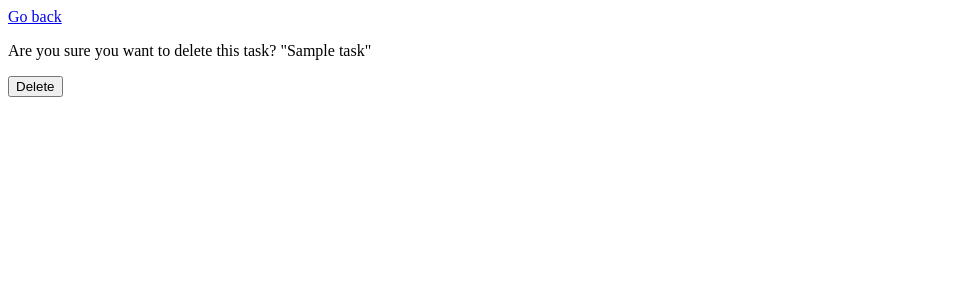
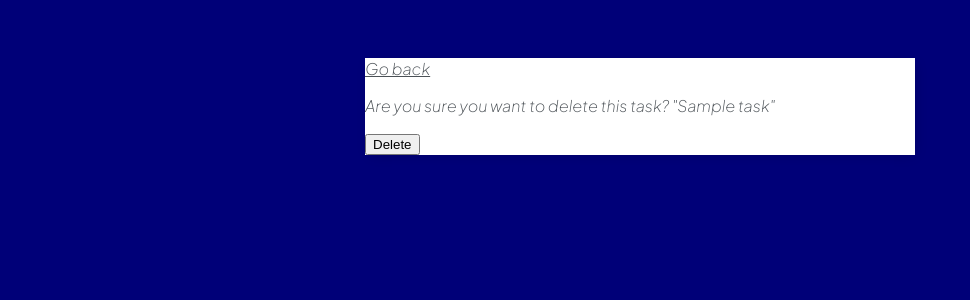
Before and after one commit to tiagovmvieira/to_do_list, a Django app: template base/templates/base/task_confirm_delete.html in a window 1280 px wide. Shown: the top 300 px of the page, without its empty margins (0-970 px from the left). Run offline with Django 4.2, Linux system fonts and the light colour scheme; the template is opened without the code that fills it: most values are stand-ins (such as "Sample title", 1, 10 or a date in 2020).

Commit message:
add style pages

```diff
--- a/base/templates/base/login.html
+++ b/base/templates/base/login.html
@@ -1,3 +1,6 @@
+{% extends 'base/main.html' %}
+{% block content %}
+
 <h1>Login</h1>
 
 <form method = 'POST'>
@@ -7,3 +10,5 @@
 </form>
 
 <p>Don't have an account? <a href = "{% url 'register' %}">Register</a></p>
+
+{% endblock content %}
--- /dev/null
+++ b/base/templates/base/main.html
@@ -0,0 +1,72 @@
+<!DOCTYPE html>
+<html>
+
+<head>
+    <meta charset = "utf-8">
+    <meta http-equiv = "X-UA-Compatible" content = "IE = edge">
+    <title>To Do Items</title>
+    <meta name = "description" content = "">
+    <meta name = "viewport" content = "width=device-width, initial-scale=1">
+
+    <link rel="preconnect" href="https://fonts.googleapis.com">
+    <link rel="preconnect" href="https://fonts.gstatic.com" crossorigin>
+    <link href="https://fonts.googleapis.com/css2?family=Plus+Jakarta+Sans:ital,wght@1,200&display=swap" rel="stylesheet">
+
+    <style>
+        body {
+            background-color:rgb(0, 0, 120);
+            font-family: 'Plus Jakarta Sans', sans-serif;
+            padding-top: 50px
+        }
+
+        h1,
+        h2,
+        h3,
+        h4,
+        h5,
+        h6,
+            {
+            font-family: 'Raleway', sans-serif;
+        }
+
+        a,
+        p {
+            color: #4b5156
+        }
+
+        .container{
+            max-width: 550px;
+            margin: auto;
+            background-color: rgb(255, 255, 255);
+            -webkit-box-shadow: 2px 2px 13px -4px rgba(0, 0, 0, 0.21);
+            box-shadow: 2px 2px 13px -4px rgba(0, 0, 0, 0.21);
+        }
+
+        .header-bar {
+            display: flex;
+            justify-content: space-between;
+            color: rgb(0, 0, 62);
+            padding: 10px;
+            border-radius: 5px 5px 0 0;
+            background: linear-gradient(90deg, rgb(41, 231, 214) 0%, rgb(41, 231, 214) 43%, rgb(41, 231, 214) 100%);
+        }
+
+        .header-bar a {
+            color: rgb(0, 0, 62);
+            text-decoration: none;
+        }
+
+    </style>
+</head>
+
+<body>
+
+    <div class = "container">
+        {% block content %}
+
+        {% endblock content %}
+    </div>
+
+</body>
+
+</html>
--- a/base/templates/base/task_confirm_delete.html
+++ b/base/templates/base/task_confirm_delete.html
@@ -1,3 +1,6 @@
+{% extends 'base/main.html' %}
+{% block content %}
+
 
 <a href = "{% url 'tasks' %}"> Go back</a>
 
@@ -6,3 +9,5 @@
     <p>Are you sure you want to delete this task? "{{task}}"</p>
     <input type = submit value = "Delete">
 </form>
+
+{% endblock content %}
--- a/base/templates/base/task_form.html
+++ b/base/templates/base/task_form.html
@@ -1,3 +1,6 @@
+{% extends 'base/main.html' %}
+{% block content %}
+
 <h3>Task Form</h3>
 <a href = "{% url 'tasks' %}"> Go back</a>
 
@@ -6,3 +9,5 @@
     {{form.as_p}}
     <input type = "submit" value = "Submit">
 </form>
+
+{% endblock content %}
```
Also changed, not shown: base/templates/base/register.html (+6 -1 lines), base/templates/base/task_list.html (+39 -7 lines), db.sqlite3.
